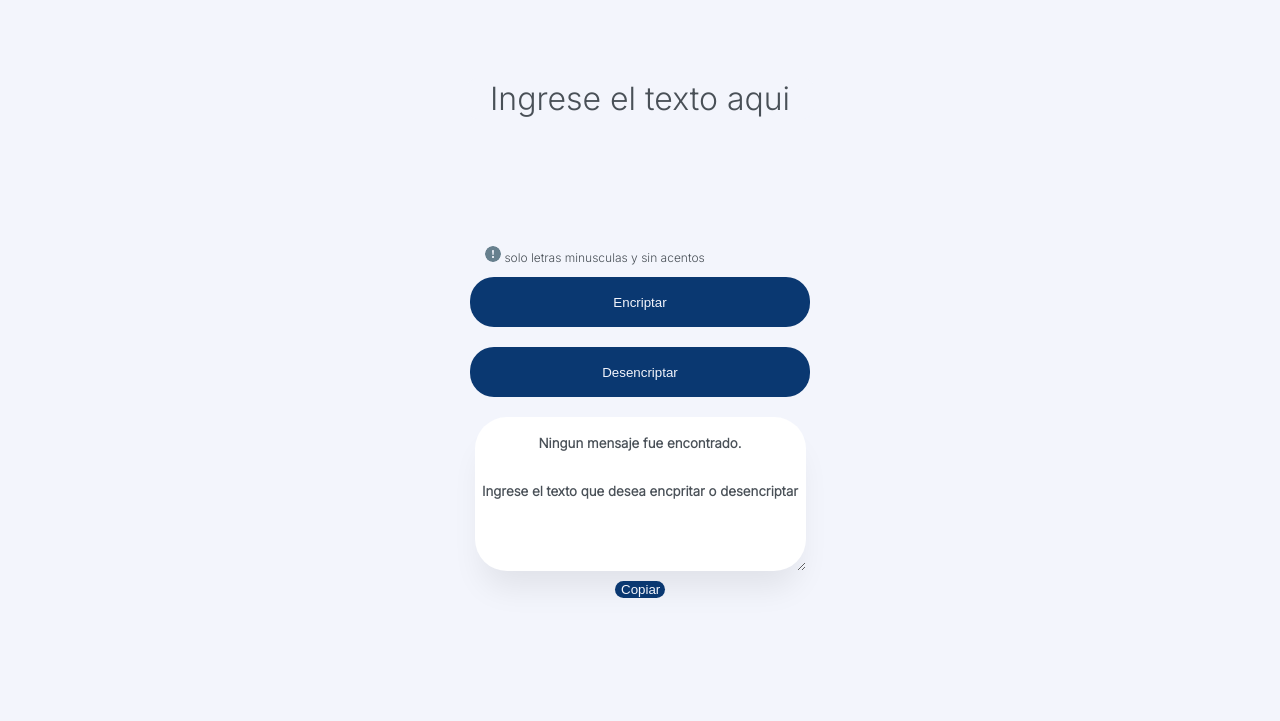
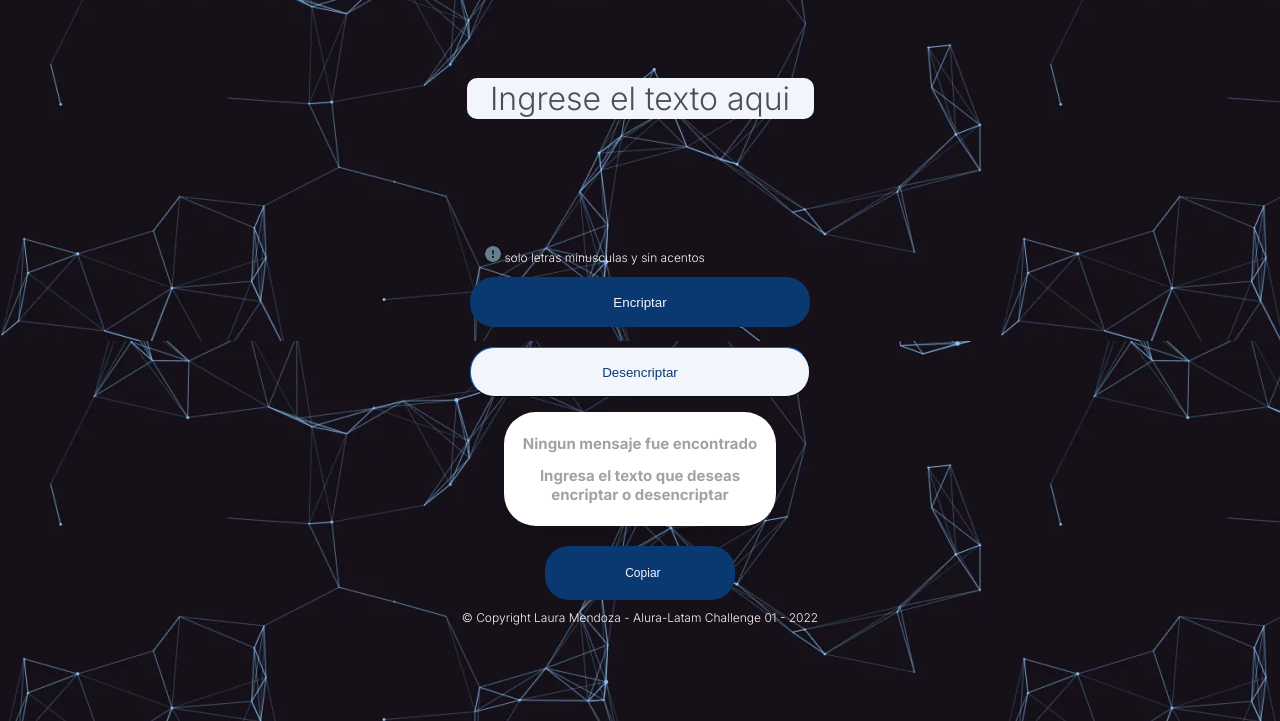
Before and after one commit to Laummendoza/Alura-challenge01, a plain HTML site: page index.html in a window 1280 px wide. Shown: the part 79-800 px from the top of the page. Drawn offline with Linux system fonts and the light colour scheme.

Commit message:
Proyecto finalizado

```diff
--- a/index.html
+++ b/index.html
@@ -8,7 +8,7 @@
 		<link rel="preconnect" href="https://fonts.googleapis.com" />
 		<link rel="preconnect" href="https://fonts.gstatic.com" crossorigin />
 		<link
-			href="https://fonts.googleapis.com/css2?family=Inter:wght@300&family=Open+Sans:wght@300;400&display=swap"
+			href="https://fonts.googleapis.com/css2?family=Inter:wght@300;700&family=Open+Sans:wght@300;400&display=swap"
 			rel="stylesheet"
 		/>
 		<script
@@ -21,9 +21,14 @@
 		<header>
 			<img src="images/logo.jpg" alt="logo-Alura" />
 		</header>
-		<main>
+
+		<section>
 			<div class="input-texto">
-				<input type="text" id="texto" placeholder="Ingrese el texto aqui" />
+				<input
+					type="text"
+					id="input-text"
+					placeholder="Ingrese el texto aqui"
+				/>
 				<!-- <input type="submit" /> -->
 			</div>
 
@@ -32,23 +37,44 @@
 					<img src="Images/Vector.png" alt="" /> solo letras minusculas y sin
 					acentos
 				</p>
-				<button class="encriptador">Encriptar</button>
-				<button class="desencriptador">Desencriptar</button>
+
+				<button type="button" class="btn-encriptador" onclick="btnEncriptar()">
+					Encriptar
+				</button>
+				<button
+					type="button"
+					class="btn-desencriptador"
+					onclick="btnDesencriptar()"
+				>
+					Desencriptar
+				</button>
 			</div>
-		</main>
-		<div class="area-de-texto">
-			<textarea
-				name=""
-				id=""
-				cols="40"
-				rows="2"
-				placeholder="
-Ningun mensaje fue encontrado.
+		</section>
 
+		<section>
+			<div class="sinTextoEncriptado">
+				<h1>Ningun mensaje fue encontrado</h1>
+				<h2>Ingresa el texto que deseas encriptar o desencriptar</h2>
+			</div>
+			<div class="textoEncriptado">
+				<textarea
+					type="text"
+					class="textArea"
+					name=""
+					id="texto-encriptado"
+					cols="40"
+					rows="2"
+				>
+				</textarea>
+				<button class="boton-copiar" onclick="copiarTexto()">Copiar</button>
+			</div>
+		</section>
+	</body>
 
-Ingrese el texto que desea encpritar o desencriptar"
-			></textarea>
-			<button class="boton-copiar">Copiar</button>
-		</div>
-	</body>
+	<footer>
+		<p class="copyright">
+			&copy Copyright Laura Mendoza - Alura-Latam Challenge 01 - 2022
+		</p>
+	</footer>
+	<script src="script.js"></script>
 </html>
--- a/script.js
+++ b/script.js
@@ -0,0 +1,65 @@
+let inputText = document.querySelector("#input-text");
+let mensaje = document.querySelector(".textArea");
+let avisoUsuario = document.querySelector(".sinTextoEncriptado");
+let btnCopiar = document.querySelector(".boton-copiar");
+
+// funcion para que el btn encriptar encripte o capture la funcion encriptar
+function btnEncriptar() {
+	const textoEncriptado = encriptar(inputText.value);
+	mensaje.value = textoEncriptado;
+}
+
+function encriptar(textoParaEncriptar) {
+	let matrizCodigo = [
+		["e", "enter"],
+		["i", "imes"],
+		["a", "ai"],
+		["o", "ober"],
+		["u", "ufat"],
+	];
+	textoParaEncriptar = textoParaEncriptar.toLowerCase();
+	for (let i = 0; i < matrizCodigo.length; i++) {
+		if (textoParaEncriptar.includes(matrizCodigo[i][0])) {
+			textoParaEncriptar = textoParaEncriptar.replaceAll(
+				matrizCodigo[i][0],
+				matrizCodigo[i][1]
+			);
+			avisoUsuario.style.display = "none";
+			mensaje.style.display = "block";
+		}
+	}
+
+	return textoParaEncriptar;
+}
+
+// funcion para que el btn desencriptar desencripte o capture la funcion desencriptar
+function btnDesencriptar() {
+	const textoDesencriptado = desencriptar(inputText.value);
+	mensaje.value = textoDesencriptado;
+	inputText.value = " ";
+}
+// funcion para desencriptar el texto
+function desencriptar(texto) {
+	let matrizCodigo = [
+		["enter", "e"],
+		["imes", "i"],
+		["ai", "a"],
+		["ober", "o"],
+		["ufat", "u"],
+	];
+	texto = texto.toLowerCase();
+	for (let i = 0; i < matrizCodigo.length; i++) {
+		if (texto.includes(matrizCodigo[i][0])) {
+			texto = texto.replaceAll(matrizCodigo[i][0], matrizCodigo[i][1]);
+
+			mensaje.style.display = "block";
+		}
+	}
+	return texto;
+}
+
+function copiarTexto() {
+	let texto = document.getElementById("texto-encriptado").value;
+	document.getElementById("input-text").value = texto;
+	document.getElementById("texto-encriptado").value = " ";
+}
--- a/style.css
+++ b/style.css
@@ -1,6 +1,9 @@
 body {
-	background: #f3f5fc;
+	/* version original
+	background:  #f3f5fc;*/
+	background-image: url(images/img-background.webp);
 }
+
 header {
 	height: 10%;
 }
@@ -12,13 +15,14 @@
 }
 
 .input-texto {
-	position: flex;
+	display: flex;
 	flex-direction: row;
 	text-align: center;
 	align-items: center;
 	justify-content: space-around;
 	padding-top: 90px;
 }
+
 input {
 	width: 343px;
 	height: 50%;
@@ -52,10 +56,11 @@
 
 p {
 	font-family: "Inter";
-	color: #495057;
+	/* color: #495057; */
+	color: #fcf4f3;
 	font-size: 12px;
 }
-.encriptador {
+.btn-encriptador {
 	height: 50px;
 	width: 340px;
 	left: 0px;
@@ -67,35 +72,48 @@
 	border: 0;
 }
 
-.desencriptador {
+.btn-encriptador:hover {
+	background-color: #6f7376;
+}
+
+.btn-desencriptador {
 	height: 50px;
 	width: 340px;
 	left: 0px;
 	margin-top: 20px;
 	border-radius: 24px;
-	background-color: #0a3871;
+	background-color: #f3f5fc;
+	color: #0a3871;
+	text-align: center;
+	border-color: #0a3871;
+	border-width: 1.5px;
+}
+
+.btn-desencriptador:hover {
+	background-color: #6f7376;
 	color: #f3f5fc;
-	text-align: center;
 	border: 0;
 }
 
-.area-de-texto {
+.textoEncriptado {
 	width: 100%;
-	height: 150px;
+	height: 35%px;
 	display: flex;
 	flex-direction: column;
 	align-items: center;
 }
 
 textarea {
-	width: 327px;
-	min-height: 150px;
+	width: 22%;
+	height: 70px;
 	margin-top: 20px;
 	box-shadow: 0px 24px 32px -8px rgba(0, 0, 0, 0.08);
-	border-radius: 32px;
+	border-radius: 20px;
 	text-align: center;
 	border: 0;
 	font-family: "Inter";
+	font-size: 20px;
+	display: none;
 }
 
 textarea::placeholder {
@@ -103,13 +121,50 @@
 }
 
 .boton-copiar {
-	position: relative;
-	width: 50px;
-	left: 0px;
-	margin-top: 10px;
+	width: 15%;
+	margin: auto;
+	padding-top: 20px;
+	padding-left: 80px;
+	padding-bottom: 20px;
+	padding-right: 80px;
+	margin-top: 20px;
 	border-radius: 24px;
 	background-color: #0a3871;
 	color: #f3f5fc;
+	font-size: 12px;
 	text-align: center;
 	border: 0;
 }
+
+.boton-copiar:hover {
+	background-color: #696a6b;
+}
+
+.sinTextoEncriptado {
+	display: block;
+	width: 20%;
+	height: 50%;
+	margin: auto;
+	padding-top: 10px;
+	padding-bottom: 10px;
+	padding-left: 10px;
+	padding-right: 10px;
+	margin-top: 15px;
+	border-radius: 32px;
+	box-shadow: 0px 24px 32px -8px rgba(0, 0, 0, 0.08);
+	text-align: center;
+	background: white;
+	font-family: "Inter";
+	font-size: 10px;
+	color: #a1a2a3;
+}
+
+footer p {
+	width: 100%;
+	text-align: center;
+	margin: auto;
+	margin-top: 10px;
+	color: #fcf4f3;
+	font-family: "Inter";
+	font-size: 12px;
+}
```
Also changed, not shown: images/img-background.webp (added), 1 other file.
